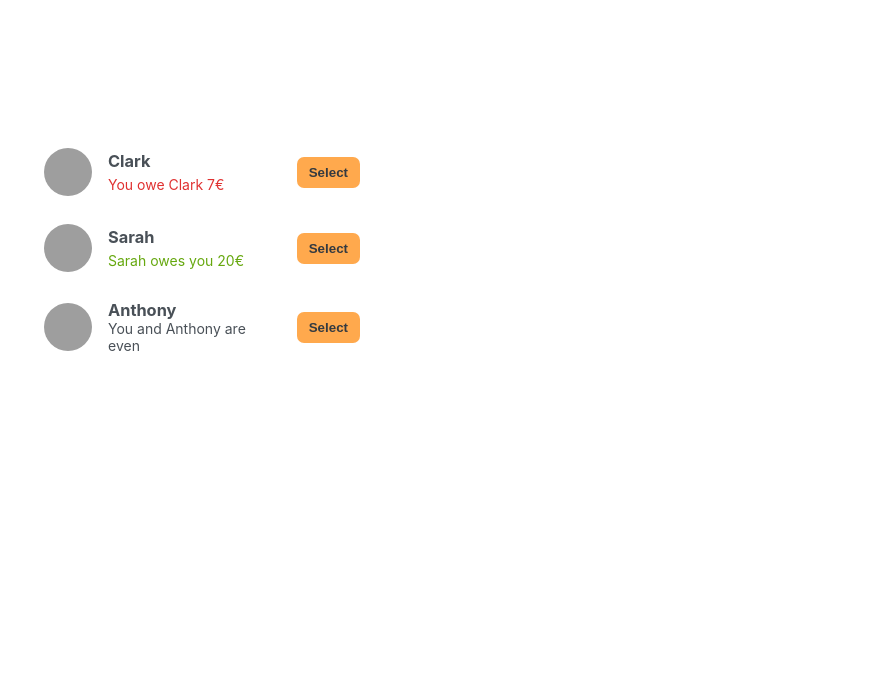
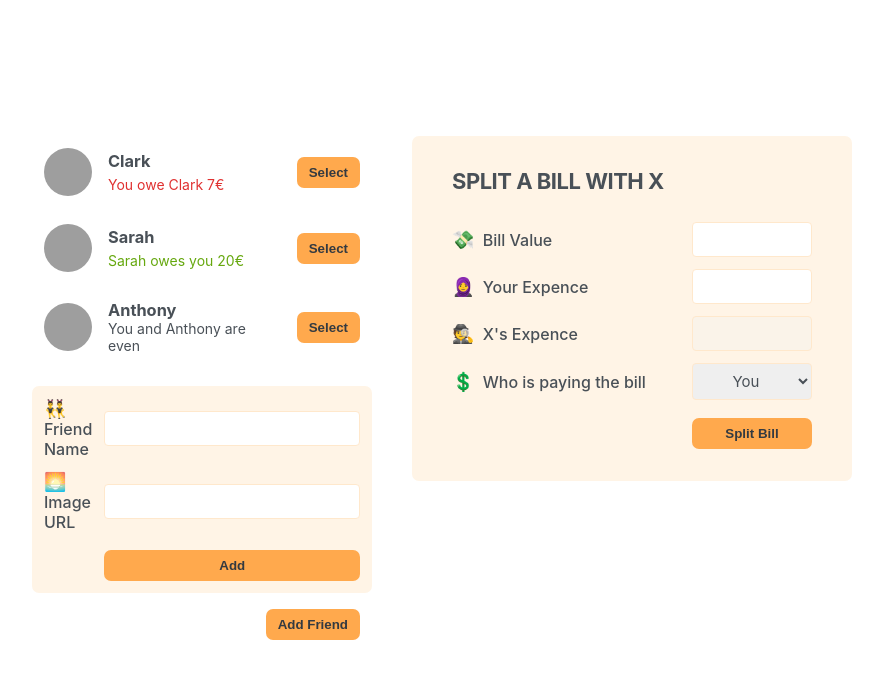
Before and after one commit to shashik962/The-Ultimate-React-Course-2024-React-Redux-More, a React (Create React App) app: page / in a window 1280 px wide. Shown: the top 678 px of the page, without its empty margins (198-1081 px from the left). Built offline with nearby package versions, Linux system fonts and the light colour scheme; grey boxes are pictures that could not be loaded.

Commit message:
97. Building the Static App: Forms

```diff
--- a/src/App.js
+++ b/src/App.js
@@ -24,7 +24,10 @@
           <div className="app">
               <div className="sidebar">
                  <FriendsList />
+                 <FormAddFriend />
+                 <Button>Add Friend</Button>
               </div>
+              <FormSplitBill />
           </div>
       );
 }
@@ -61,7 +64,51 @@
                   You and {friend.name} are even
               </p>
           )}
-          <button className="button">Select</button>
+          <Button>Select</Button>
       </li>
     );
 }
+
+function Button({ children }) {
+      return (
+        <button className="button">{children}</button>
+      );
+}
+
+function FormAddFriend() {
+   return (
+      <form className="form-add-friend">
+        <label>👯‍♂️ Friend Name</label>
+        <input type="text" />
+
+        <label>🌅 Image URL</label>
+        <input type="text" />
+        <Button>Add</Button>
+      </form>
+   );
+}
+
+function FormSplitBill() {
+    return (
+        <form className="form-split-bill">
+            <h2>Split a bill with X</h2>
+
+            <label>💸 Bill Value</label>
+            <input type="text" />
+
+            <label>🧕 Your Expence</label>
+            <input type="text" />
+
+            <label>🕵️ X's Expence</label>
+            <input type="text"  disabled />
+
+            <label>💲 Who  is paying the bill</label>
+            <select>
+                <option value="user">You</option>
+                <option value="friend">X</option>
+            </select>
+
+            <Button>Split Bill</Button>
+        </form>
+    );
+}
```
